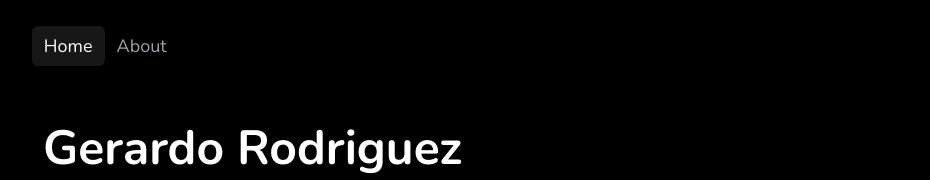
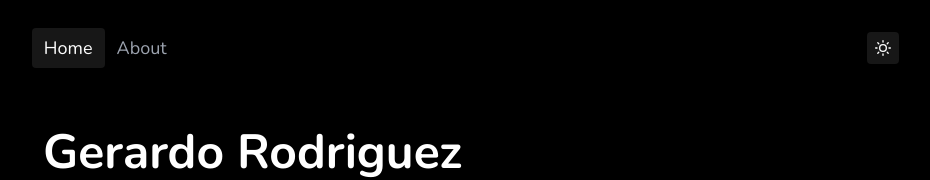
Before and after one commit to G-R3/gerar.dev, a Next.js app: page / in a window 1280 px wide. Shown: the top 180 px of the page, without its empty margins (169-1099 px from the left). Built offline with nearby package versions, Linux system fonts and the light colour scheme.

Commit message:
add them toggler button

```diff
--- a/package.json
+++ b/package.json
@@ -12,6 +12,7 @@
     "@headlessui/react": "^1.6.5",
     "framer-motion": "^6.3.16",
     "next": "12.2.0",
+    "next-themes": "^0.2.0",
     "react": "18.2.0",
     "react-dom": "18.2.0",
     "react-icons": "^4.4.0"
--- a/src/components/Header.tsx
+++ b/src/components/Header.tsx
@@ -1,6 +1,7 @@
 import React, { FC } from "react";
 import Link from "next/link";
 import { useRouter } from "next/router";
+import ThemeToggler from "./ThemeToggler";
 
 const NavLink: FC<{ label: string; href: string }> = ({ label, href }) => {
   const router = useRouter();
@@ -8,7 +9,7 @@ const NavLink: FC<{ label: string; href: string }> = ({ label, href }) => {
   return (
     <Link href={href}>
       <a
-        className={`text-lg font-normal px-3 py-2 relative rounded-md transition-all ${
+        className={`text-lg font-normal px-3 py-2 relative rounded-[4px] transition-all ${
           isActive ? "text-white bg-neutral-900 font-bold" : "text-gray-400"
         }`}
       >
@@ -21,12 +22,13 @@ const NavLink: FC<{ label: string; href: string }> = ({ label, href }) => {
 const Header: FC = () => {
   return (
     <header>
-      <nav className="max-w-4xl mx-auto px-5 pt-8 pb-8 md:pb-16">
+      <nav className="flex items-center justify-between max-w-4xl mx-auto px-5 pt-8 pb-8 md:pb-16">
         <div className="-ml-[0.7rem]">
           <NavLink label={"Home"} href="/" />
           <NavLink label={"About"} href="/about" />
         </div>
         {/* TODO: theme toggler */}
+        <ThemeToggler />
       </nav>
     </header>
   );
--- /dev/null
+++ b/src/components/ThemeToggler.tsx
@@ -0,0 +1,29 @@
+import { useTheme } from "next-themes";
+import { useEffect, useState } from "react";
+import { FiMoon, FiSun } from "react-icons/fi";
+
+const ThemeToggler = () => {
+  const [mounted, setMounted] = useState(false);
+  const { theme, setTheme } = useTheme();
+
+  useEffect(() => {
+    setMounted(true);
+  }, []);
+
+  if (!mounted) {
+    return null;
+  }
+
+  console.log(theme);
+
+  return (
+    <button
+      onClick={() => (theme === "dark" ? setTheme("light") : setTheme("dark"))}
+      className={`bg-neutral-900 p-2 rounded-[4px] hover:bg-neutral-800 transition-color`}
+    >
+      {theme === "dark" ? <FiSun /> : <FiMoon />}
+    </button>
+  );
+};
+
+export default ThemeToggler;
--- a/src/pages/_app.tsx
+++ b/src/pages/_app.tsx
@@ -1,12 +1,15 @@
 import "../styles/globals.css";
 import type { AppProps } from "next/app";
 import Layout from "../components/Layout";
+import { ThemeProvider } from "next-themes";
 
 function App({ Component, pageProps }: AppProps) {
   return (
-    <Layout>
-      <Component {...pageProps} />
-    </Layout>
+    <ThemeProvider defaultTheme="dark" enableSystem={true} attribute="class">
+      <Layout>
+        <Component {...pageProps} />
+      </Layout>
+    </ThemeProvider>
   );
 }
 
```
Also changed, not shown: 1 other file (tests, documents, lock files or other folders).
